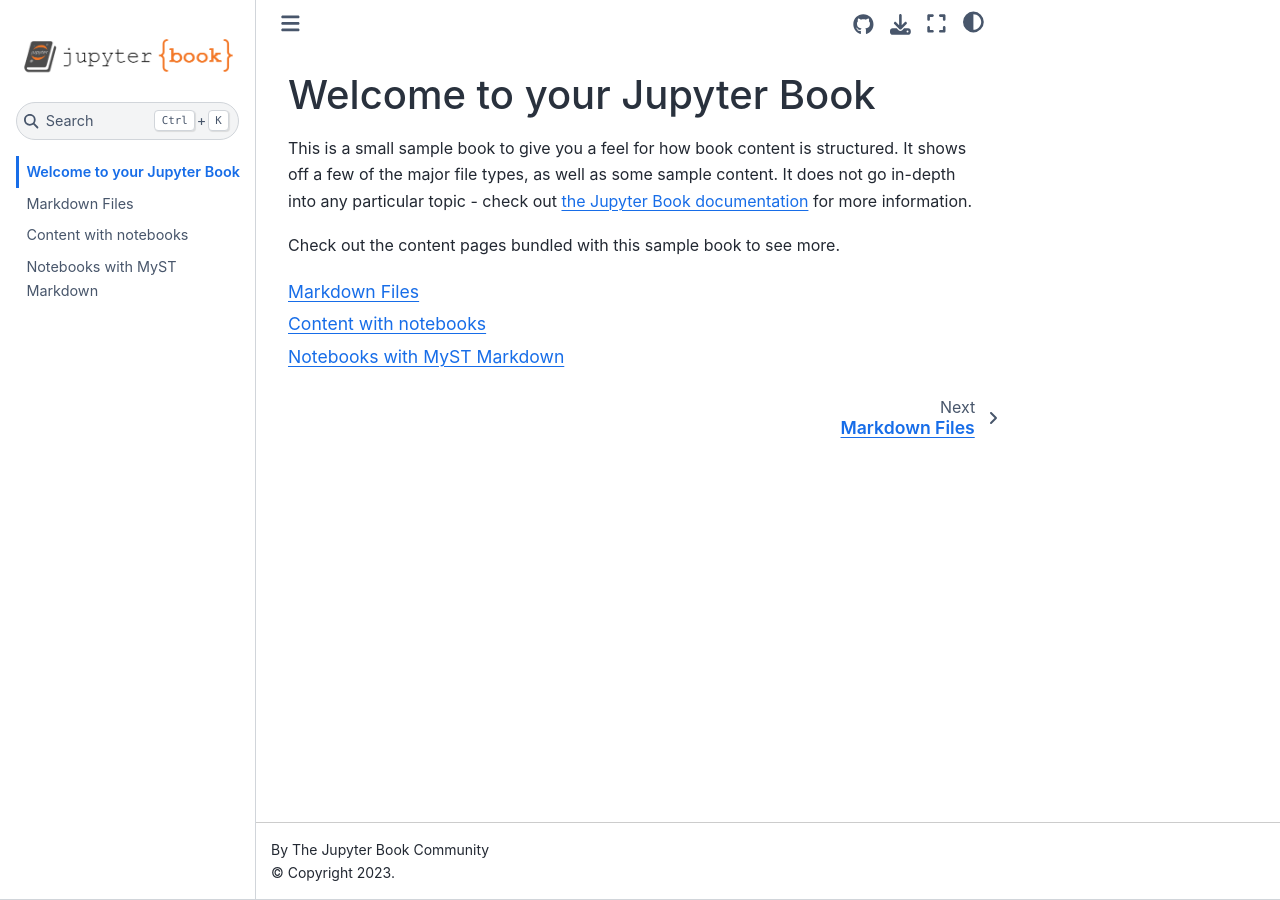
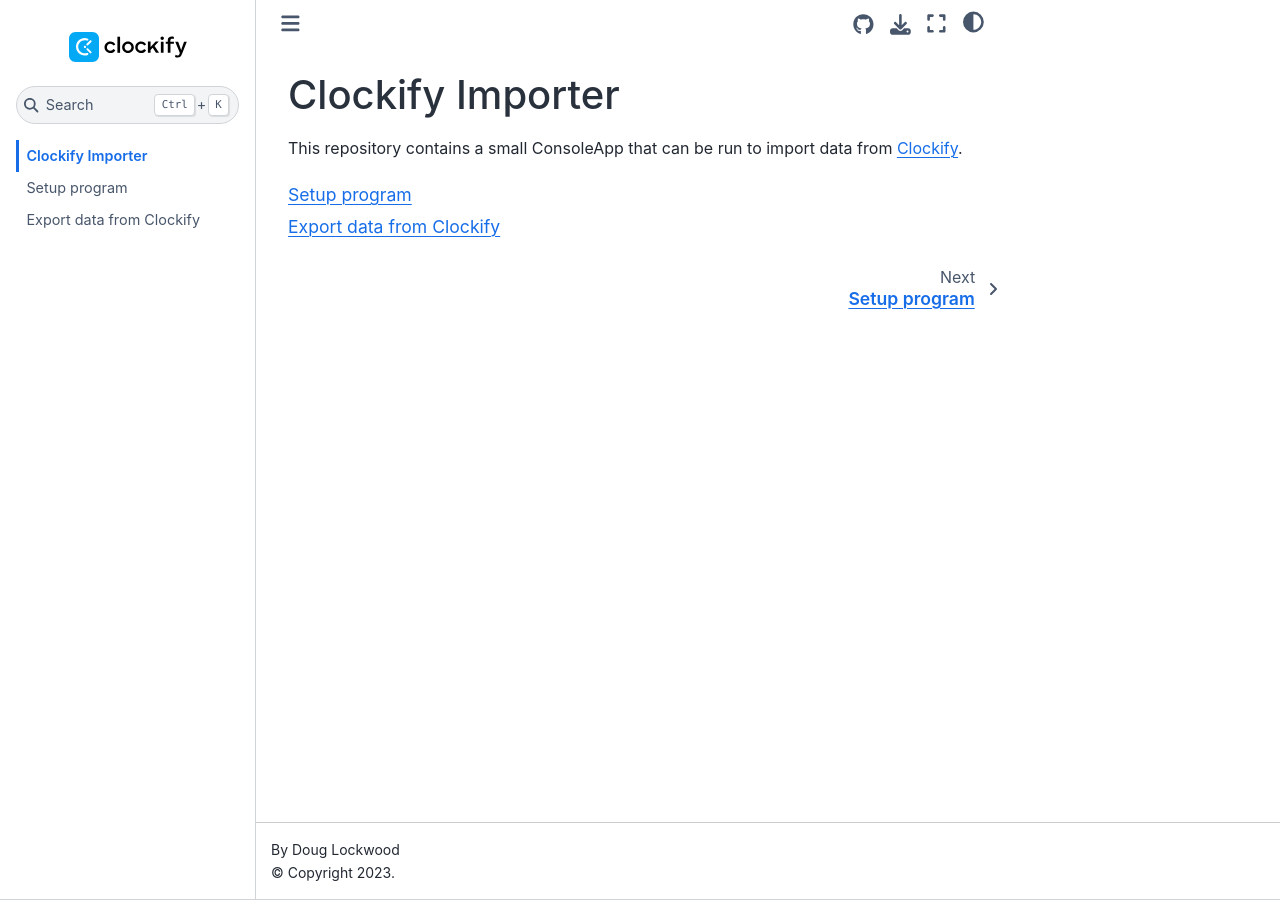
Before and after one commit to lockworld/ClockifyImporter, a Jupyter Book: the page built from Documentation/intro.md, in a window 1280 px wide. Built offline with Jupyter Book 1.0.4 settings and Sphinx 7.4.7 and the Sphinx Book theme 1.1.4, drawn with Linux system fonts in a browser that asks for light colours.

Commit message:
Still playing with jupyter books

````diff
--- a/Documentation/_config.yml
+++ b/Documentation/_config.yml
@@ -1,9 +1,9 @@
 # Book settings
 # Learn more at https://jupyterbook.org/customize/config.html
 
-title: My sample book
-author: The Jupyter Book Community
-logo: logo.png
+title: Clockify Importer
+author: Doug Lockwood
+logo: logo.svg
 
 # Force re-execution of notebooks on each build.
 # See https://jupyterbook.org/content/execute.html
@@ -21,8 +21,7 @@ bibtex_bibfiles:
 
 # Information about where the book exists on the web
 repository:
-  url: https://github.com/executablebooks/jupyter-book  # Online location of your book
-  path_to_book: docs  # Optional path to your book, relative to the repository root
+  url: https://github.com/lockworld/ClockifyImporter
   branch: master  # Which branch of the repository should be used when creating links (optional)
 
 # Add GitHub buttons to your book
--- a/Documentation/_toc.yml
+++ b/Documentation/_toc.yml
@@ -4,6 +4,5 @@
 format: jb-book
 root: intro
 chapters:
-- file: markdown
-- file: notebooks
-- file: markdown-notebooks
+- file: setupprogram
+- file: export
--- a/Documentation/intro.md
+++ b/Documentation/intro.md
@@ -1,11 +1,6 @@
-# Welcome to your Jupyter Book
+# Clockify Importer
 
-This is a small sample book to give you a feel for how book content is
-structured.
-It shows off a few of the major file types, as well as some sample content.
-It does not go in-depth into any particular topic - check out [the Jupyter Book documentation](https://jupyterbook.org) for more information.
-
-Check out the content pages bundled with this sample book to see more.
+This repository contains a small ConsoleApp that can be run to import data from [Clockify](https://www.clockify.me).
 
 ```{tableofcontents}
 ```
--- a/Documentation/markdown.md
+++ /dev/null
@@ -1,55 +0,0 @@
-# Markdown Files
-
-Whether you write your book's content in Jupyter Notebooks (`.ipynb`) or
-in regular markdown files (`.md`), you'll write in the same flavor of markdown
-called **MyST Markdown**.
-This is a simple file to help you get started and show off some syntax.
-
-## What is MyST?
-
-MyST stands for "Markedly Structured Text". It
-is a slight variation on a flavor of markdown called "CommonMark" markdown,
-with small syntax extensions to allow you to write **roles** and **directives**
-in the Sphinx ecosystem.
-
-For more about MyST, see [the MyST Markdown Overview](https://jupyterbook.org/content/myst.html).
-
-## Sample Roles and Directives
-
-Roles and directives are two of the most powerful tools in Jupyter Book. They
-are like functions, but written in a markup language. They both
-serve a similar purpose, but **roles are written in one line**, whereas
-**directives span many lines**. They both accept different kinds of inputs,
-and what they do with those inputs depends on the specific role or directive
-that is being called.
-
-Here is a "note" directive:
-
-```{note}
-Here is a note
-```
-
-It will be rendered in a special box when you build your book.
-
-Here is an inline directive to refer to a document: {doc}`markdown-notebooks`.
-
-
-## Citations
-
-You can also cite references that are stored in a `bibtex` file. For example,
-the following syntax: `` {cite}`holdgraf_evidence_2014` `` will render like
-this: {cite}`holdgraf_evidence_2014`.
-
-Moreover, you can insert a bibliography into your page with this syntax:
-The `{bibliography}` directive must be used for all the `{cite}` roles to
-render properly.
-For example, if the references for your book are stored in `references.bib`,
-then the bibliography is inserted with:
-
-```{bibliography}
-```
-
-## Learn more
-
-This is just a simple starter to get you started.
-You can learn a lot more at [jupyterbook.org](https://jupyterbook.org).
````
Also changed, not shown: Documentation/export.md (added, +7 -0 lines), Documentation/logo.svg (added), Documentation/notebooks.ipynb, Documentation/setupprogram.ipynb (added).
